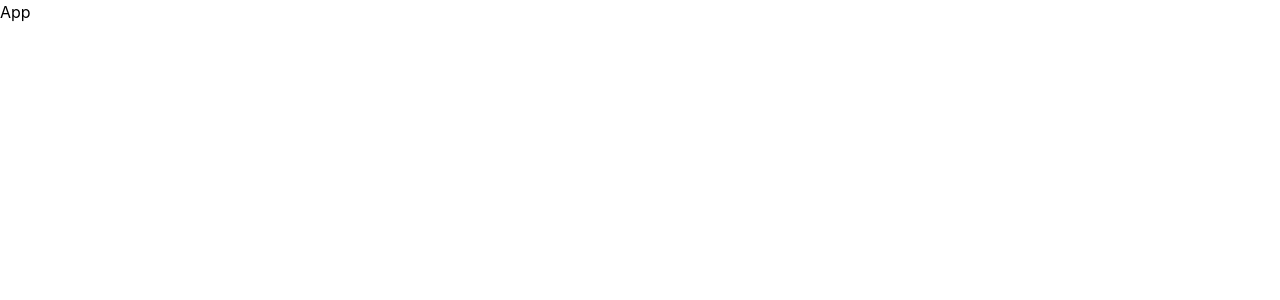
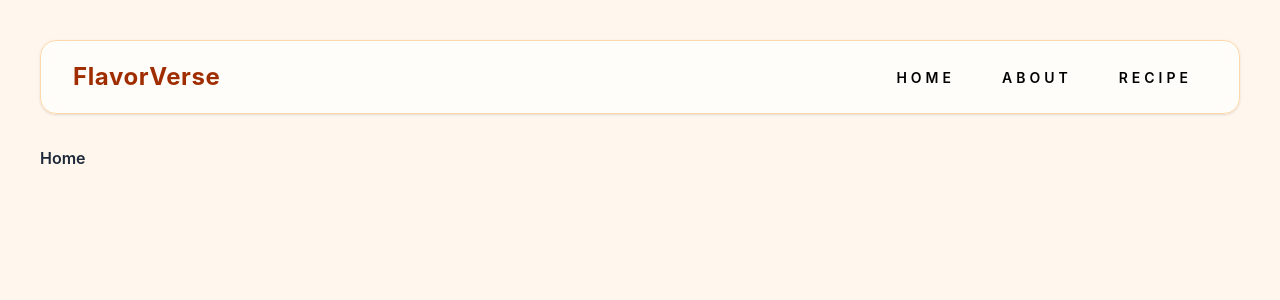
Before and after one commit to BanditaDas/FlavorVerse, a React (Vite) app: page / in a window 1280 px wide. Shown: the top 300 px of the page. Built offline with nearby package versions, Linux system fonts and the light colour scheme.

Commit message:
nav added

```diff
--- a/package.json
+++ b/package.json
@@ -17,6 +17,7 @@
     "react-hook-form": "^7.79.0",
     "react-router-dom": "^7.17.0",
     "react-toastify": "^11.1.0",
+    "styled-components": "^6.4.2",
     "tailwindcss": "^4.3.1"
   },
   "devDependencies": {
--- a/src/App.jsx
+++ b/src/App.jsx
@@ -1,8 +1,13 @@
 import React from 'react'
+import Mainroutes from './routes/Mainroutes'
+import Nav from './components/Nav'
 
 function App() {
   return (
-    <div>App</div>
+    <div className="min-h-screen w-screen p-10 text-gray-800 font-semibold bg-orange-50">
+      <Nav />
+      <Mainroutes />
+    </div>
   )
 }
 
--- a/src/Routes/Mainroutes.jsx
+++ b/src/Routes/Mainroutes.jsx
@@ -1,4 +1,8 @@
 import React from 'react'
+import { Route, Routes } from 'react-router-dom'
+import Home from '../pages/Home'
+import About from '../pages/About'
+import Recipe from '../pages/Recipe'
 
 function Mainroutes() {
   return (
--- /dev/null
+++ b/src/components/Button.jsx
@@ -0,0 +1,66 @@
+import React from 'react';
+import styled from 'styled-components';
+
+const Button = ( {bname} ) => {
+  return (
+    <StyledWrapper>
+      <button className="cta">
+        <span className="hover-underline-animation"> {bname} </span>
+      </button>
+    </StyledWrapper>
+  );
+}
+
+const StyledWrapper = styled.div`
+  .cta {
+    border: none;
+    background: none;
+    cursor: pointer;
+  }
+
+  .cta span {
+    padding-bottom: 7px;
+    letter-spacing: 4px;
+    font-size: 14px;
+    padding-right: 15px;
+    text-transform: uppercase;
+  }
+
+  .cta svg {
+    transform: translateX(-8px);
+    transition: all 0.3s ease;
+  }
+
+  .cta:hover svg {
+    transform: translateX(0);
+  }
+
+  .cta:active svg {
+    transform: scale(0.9);
+  }
+
+  .hover-underline-animation {
+    position: relative;
+    color: black;
+    padding-bottom: 20px;
+  }
+
+  .hover-underline-animation:after {
+    content: "";
+    position: absolute;
+    width: 75%;
+    transform: scaleX(0);
+    height: 2px;
+    bottom: 0;
+    left: 0;
+    background-color: #000000;
+    transform-origin: bottom right;
+    transition: transform 0.25s ease-out;
+  }
+
+  .cta:hover .hover-underline-animation:after {
+    transform: scaleX(1);
+    transform-origin: bottom left;
+  }`;
+
+export default Button;
--- /dev/null
+++ b/src/components/Nav.jsx
@@ -0,0 +1,26 @@
+import React from 'react'
+import { NavLink } from 'react-router-dom'
+import Button from './Button'
+
+function Nav() {
+  return (
+    <nav className="w-full flex items-center justify-between px-8 py-5 mb-8 bg-white/70 rounded-2xl shadow-sm backdrop-blur-md border border-orange-200">
+      {/* Brand / Logo */}
+      <div className="flex items-center gap-3 cursor-pointer">
+
+        <h1 className="text-2xl font-bold tracking-wide text-orange-800">
+          FlavorVerse
+        </h1>
+      </div>
+
+      {/* Navigation Links */}
+      <div className="flex items-center gap-8 text-lg">
+        <Button bname="Home" />
+        <Button bname="About" />
+        <Button bname="Recipe" />
+      </div>
+    </nav>
+  )
+}
+
+export default Nav
--- a/src/index.css
+++ b/src/index.css
@@ -1 +1,5 @@
 @import "tailwindcss";
+
+body {
+  @apply font-sans;
+}
```
Also changed, not shown: 1 other file (tests, documents, lock files or other folders).
